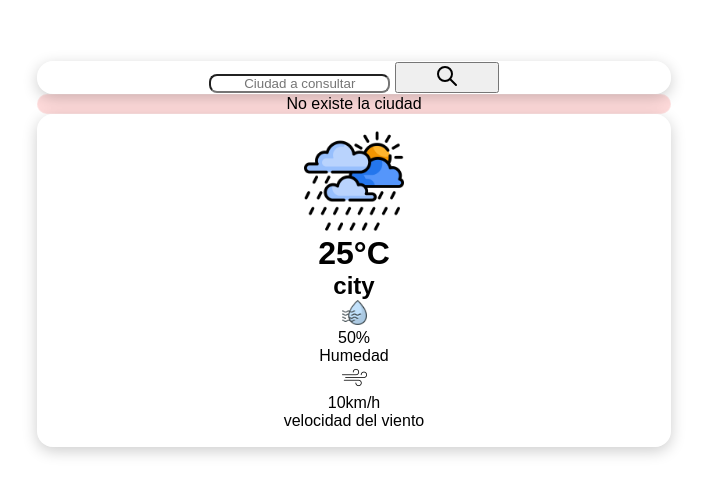
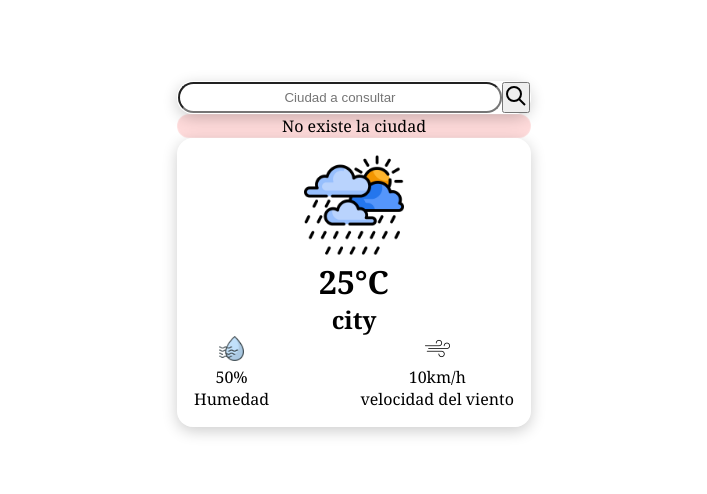
Before and after one commit to JalVargas/aplicacion-del-clima, a plain HTML site: page index.html in a window 1280 px wide. Shown: the part 146-640 px from the top of the page, without its empty margins (286-993 px from the left). Drawn offline with Linux system fonts and the light colour scheme.

Commit message:
borre css y empece de cero

```diff
--- a/index.html
+++ b/index.html
@@ -19,7 +19,7 @@
         <div class="busqueda">
             <input type="text" placeholder="Ciudad a consultar" spellcheck="false">
             <button><svg xmlns="http://www.w3.org/2000/svg" width="24" height="24" viewBox="0 0 24 24" fill="none"
-                    stroke="black" stroke-width="2" stroke-linecap="round" stroke-linejoin="round"
+                    stroke="black" stroke-width="2" stroke-linejoin="
                     class="icon icon-tabler icons-tabler-outline icon-tabler-search">
                     <path stroke="none" d="M0 0h24v24H0z" fill="none" />
                     <path d="M10 10m-7 0a7 7 0 1 0 14 0a7 7 0 1 0 -14 0" />
--- a/style.css
+++ b/style.css
@@ -12,41 +12,45 @@ body {
     text-align: center;
     background-position: center;
     justify-content: center;
-    font-family: Arial, Helvetica, sans-serif;
+    font-family:Georgia, 'Times New Roman', Times, serif;
     display: flex;
     flex-direction: column;
     align-items: center;
     min-height: 100vh;
+    background-color: transparent;
 }
 
 @media(max-width:37.5rem) {}
 
 .busqueda {
-   background: rgba(255, 255, 255, 0.15);
+    background: rgba(255, 255, 255, 0.15);
     backdrop-filter: blur(10px);
     border-radius: 1rem;
     border: 1px solid rgba(255, 255, 255, 0.2);
     box-shadow: 0 4px 15px rgba(0, 0, 0, 0.2);
+    display: flex;
+    justify-content:space-around;
 }
 
 .busqueda img {
     cursor: pointer;
-    background-color: aqua;
     background-color: transparent;
 
 }
 
 input {
-    border-radius: 0.5rem;
+    border-radius: 10rem;
     text-align: center;
+    width: 20rem;
+    background-color: transparent;
+
 }
 
 .error {
     background: rgb(243, 9, 9, 0.15);
     border-radius: 1rem;
     backdrop-filter: red(10px);
-    border:1px solid rgba(255, 255, 255, 0.2)
-
+    border: 1px solid rgba(255, 255, 255, 0.2)
 }
 
 img {
@@ -57,7 +61,7 @@ img {
 .weather {
     background: rgba(255, 255, 255, 0.15);
     backdrop-filter: blur(10px);
-    width: 600px;
+    width: 320px;
     border-radius: 1rem;
     border: 1px solid rgba(255, 255, 255, 0.2);
     box-shadow: 0 4px 15px rgba(0, 0, 0, 0.2);
@@ -67,3 +71,10 @@ img {
 .icon {
     width: 100px;
 }
+.details{
+    display: flex;
+    justify-content:space-between;
+
+
+
+}
```
